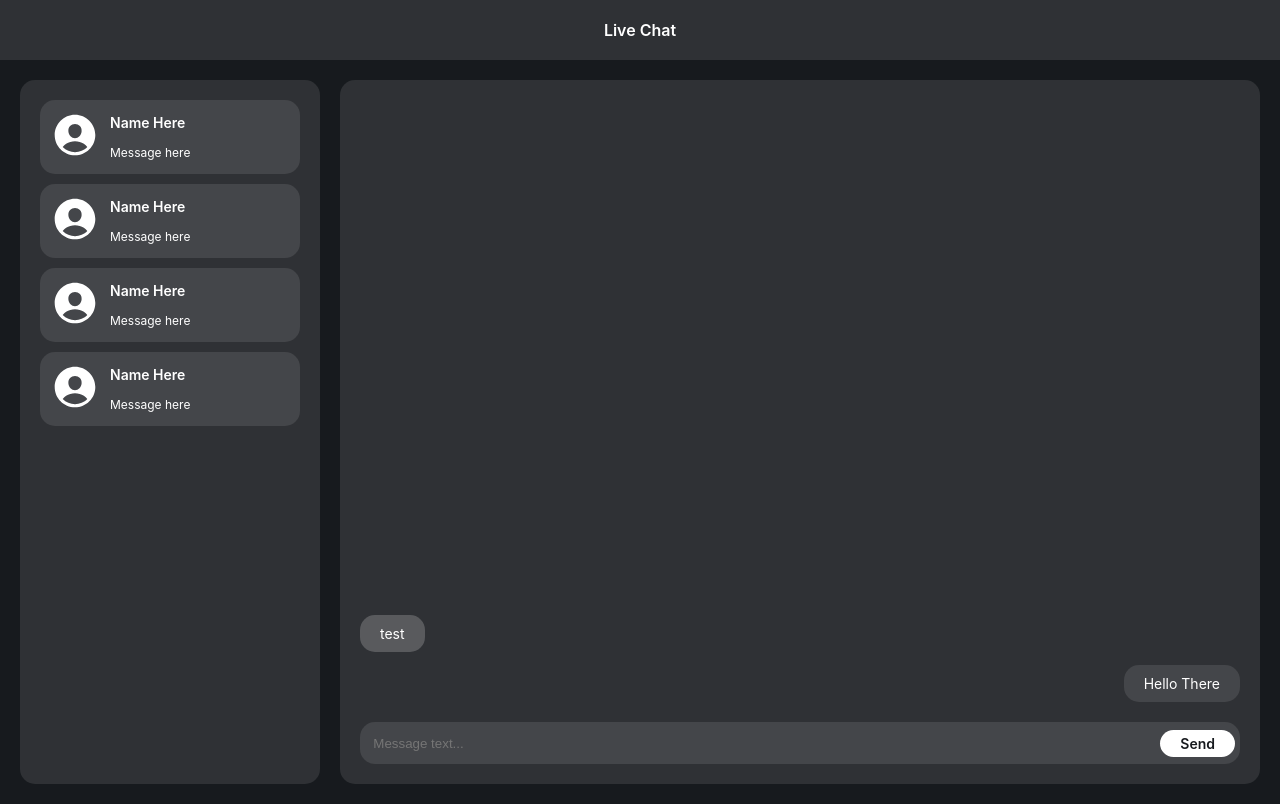
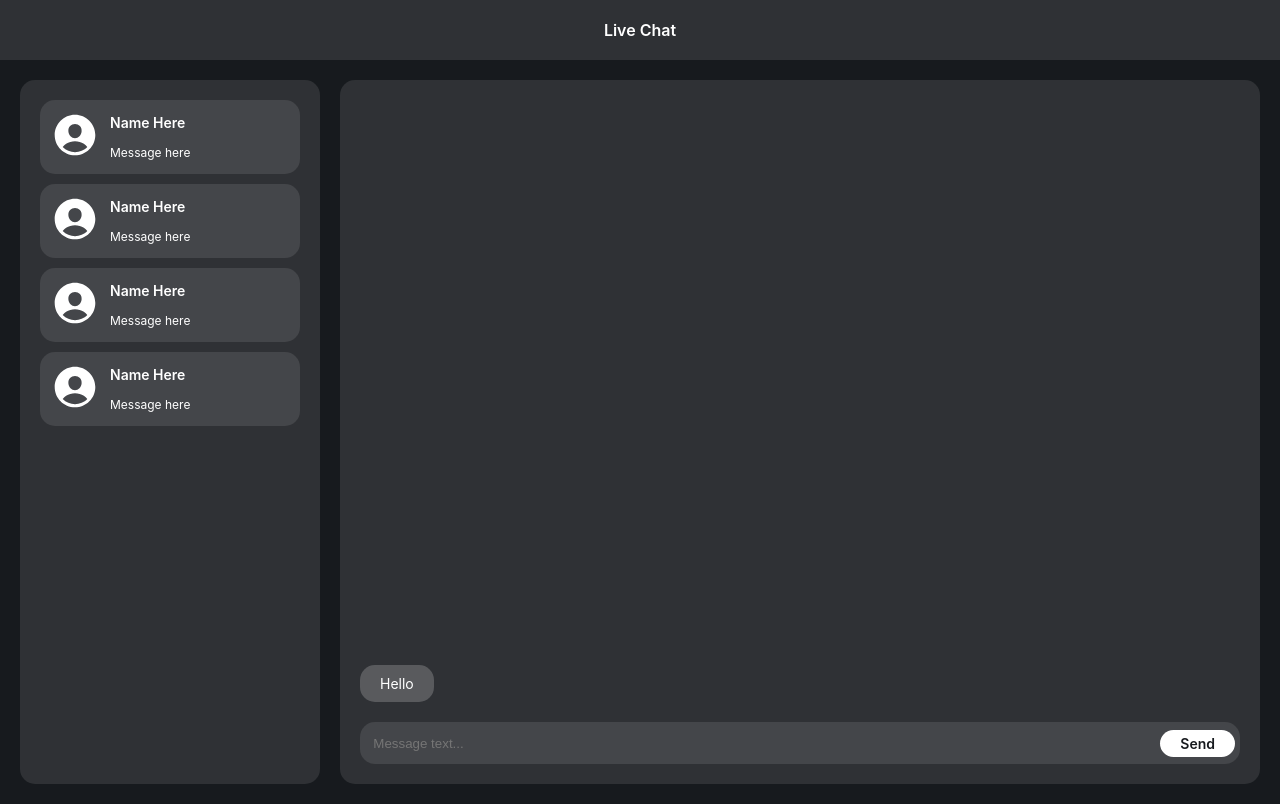
Before and after one commit to Ilyacnt/live-chat, a React (Vite) app in the folder frontend/: page / in a window 1280 px wide. Built offline with nearby package versions, Linux system fonts and the light colour scheme.

Commit message:
Messages State

```diff
--- a/frontend/src/components/blocks/Chat/Chat.module.css
+++ b/frontend/src/components/blocks/Chat/Chat.module.css
@@ -12,6 +12,7 @@
 
 .MessageArea {
   height: 100%;
+  max-height: 78vh;
   width: 100%;
 
   display: flex;
@@ -20,4 +21,6 @@
 
   gap: calc(var(--block-padding) / 1.5);
   margin-bottom: var(--block-padding);
+
+  overflow-y: auto;
 }
--- a/frontend/src/components/blocks/Chat/Chat.tsx
+++ b/frontend/src/components/blocks/Chat/Chat.tsx
@@ -1,15 +1,33 @@
+import { useState } from "react";
+import { IMessageItem } from "../../../types/MessageItem";
 import MessageItem from "../../elements/Messageitem/MessageItem";
 import MessageInput from "../../ui/MessageInput/MessageInput";
 import styles from "./Chat.module.css";
 
 const Chat = () => {
+  const [messages, setMessages] = useState<
+    Pick<IMessageItem, "id" | "text" | "fromMySide">[]
+  >([{ id: 1, text: "Hello", fromMySide: false }]);
+
+  const onMessageSendHandle = (message: string) => {
+    if (!message) return;
+    console.log(message);
+    setMessages([
+      ...messages,
+      { id: Date.now(), text: message, fromMySide: true },
+    ]);
+  };
+
   return (
     <div className={styles.Chat}>
       <div className={styles.MessageArea}>
-        <MessageItem>test</MessageItem>
-        <MessageItem fromMySide>Hello There</MessageItem>
+        {messages.map((message) => (
+          <MessageItem key={message.id} fromMySide={message.fromMySide}>
+            {message.text as string}
+          </MessageItem>
+        ))}
       </div>
-      <MessageInput />
+      <MessageInput onMessageSend={onMessageSendHandle} />
     </div>
   );
 };
--- a/frontend/src/components/elements/Messageitem/MessageItem.module.css
+++ b/frontend/src/components/elements/Messageitem/MessageItem.module.css
@@ -2,6 +2,8 @@
   font-size: var(--font-size-m);
   width: fit-content;
   max-width: 80%;
+
+  overflow-wrap: break-word;
 
   padding: calc(var(--block-padding) / 2) var(--block-padding);
 
@@ -12,12 +14,14 @@
 
 .MessageMy {
   width: 100%;
+  min-width: 100%;
   display: flex;
   justify-content: flex-end;
 }
 
 .MessageOther {
   width: 100%;
+  min-width: 100%;
   display: flex;
   justify-content: flex-start;
 }
--- a/frontend/src/components/elements/Messageitem/MessageItem.tsx
+++ b/frontend/src/components/elements/Messageitem/MessageItem.tsx
@@ -1,8 +1,8 @@
 import styles from "./MessageItem.module.css";
-import React, { InputHTMLAttributes } from "react";
+import React, { InputHTMLAttributes, ReactElement } from "react";
 
 interface MessageItemProps extends InputHTMLAttributes<HTMLDivElement> {
-  children: string;
+  children: ReactElement | string;
   fromMySide?: boolean;
 }
 
--- a/frontend/src/components/ui/Button/Button.tsx
+++ b/frontend/src/components/ui/Button/Button.tsx
@@ -1,8 +1,8 @@
-import { InputHTMLAttributes, ReactElement } from "react";
+import { ButtonHTMLAttributes, ReactElement } from "react";
 import cn from "classnames";
 import styles from "./Button.module.css";
 
-interface ButtonProps extends InputHTMLAttributes<HTMLButtonElement> {
+interface ButtonProps extends ButtonHTMLAttributes<HTMLButtonElement> {
   children: ReactElement | string;
 }
 
--- a/frontend/src/components/ui/MessageInput/MessageInput.tsx
+++ b/frontend/src/components/ui/MessageInput/MessageInput.tsx
@@ -1,15 +1,50 @@
+import {
+  ChangeEvent,
+  InputHTMLAttributes,
+  KeyboardEvent,
+  useState,
+} from "react";
 import Button from "../Button/Button";
 import styles from "./MessageInput.module.css";
 
-const MessageInput = () => {
+interface MessageInputProps extends InputHTMLAttributes<HTMLInputElement> {
+  onMessageSend: (message: string) => void;
+}
+
+const MessageInput: React.FC<MessageInputProps> = ({
+  onMessageSend,
+  ...props
+}) => {
+  const [inputValue, setInputValue] = useState<string>("");
+
+  const inputOnChangeHandle = (event: ChangeEvent<HTMLInputElement>) => {
+    setInputValue(event.target.value);
+  };
+
+  const inputOnKeyPressHandle = (event: KeyboardEvent<HTMLInputElement>) => {
+    if (event.key === "Enter") {
+      onMessageSend(inputValue);
+      setInputValue("");
+    }
+  };
+
+  const buttonOnClickHandle = () => {
+    onMessageSend(inputValue);
+    setInputValue("");
+  };
+
   return (
     <div className={styles.MessageInput}>
       <input
         className={styles.InputElement}
         type="text"
         placeholder="Message text..."
+        value={inputValue}
+        onChange={inputOnChangeHandle}
+        onKeyDown={inputOnKeyPressHandle}
+        {...props}
       />
-      <Button onClick={() => console.log("Click")}>Send</Button>
+      <Button onClick={buttonOnClickHandle}>Send</Button>
     </div>
   );
 };
```
Also changed, not shown: frontend/src/types/MessageItem.d.ts (added, +7 -0 lines).
